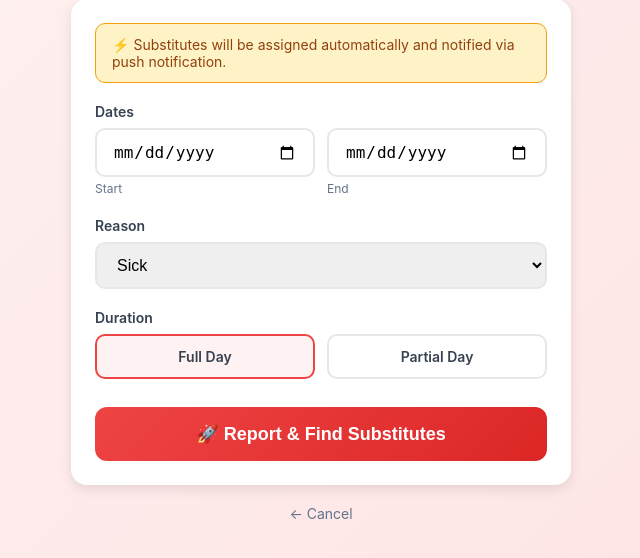
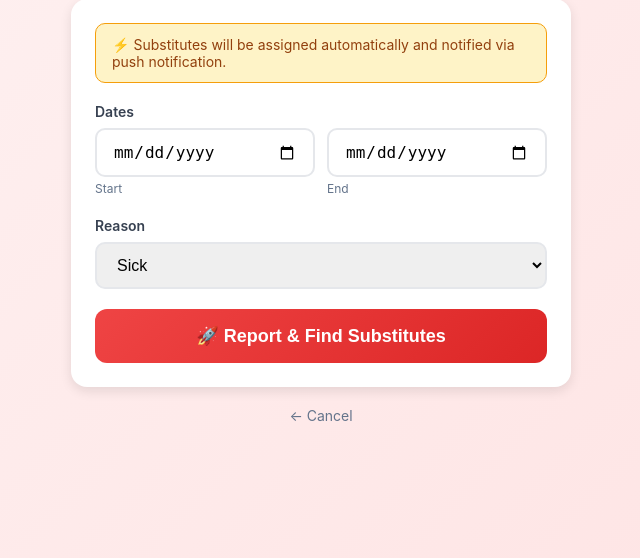
Before and after one commit to JohanBenade/schools-pwa, a Python web app: template app/templates/substitute/report.html in a window 1280 px wide. Shown: the part 121-679 px from the top of the page, without its empty margins (319-959 px from the left). Run offline with Jinja, Linux system fonts and the light colour scheme; the template is opened without the code that fills it, so the values that code supplies are empty.

Commit message:
Hide partial day option - full days only for pilot

```diff
--- a/app/templates/substitute/report.html
+++ b/app/templates/substitute/report.html
@@ -234,19 +234,8 @@
                     </select>
                 </div>
 
-                <div class="form-group">
-                    <label>Duration</label>
-                    <div class="radio-group">
-                        <label class="radio-option">
-                            <input type="radio" name="is_full_day" value="1" checked>
-                            <span>Full Day</span>
-                        </label>
-                        <label class="radio-option">
-                            <input type="radio" name="is_full_day" value="0">
-                            <span>Partial Day</span>
-                        </label>
-                    </div>
-                </div>
+                <!-- Duration: partial day support parked for post-pilot -->
+                <input type="hidden" name="is_full_day" value="1">
 
 
                 <button type="submit" class="submit-btn">
```
Also changed, not shown: app/templates/substitute/mark_absent.html (+2 -13 lines).
